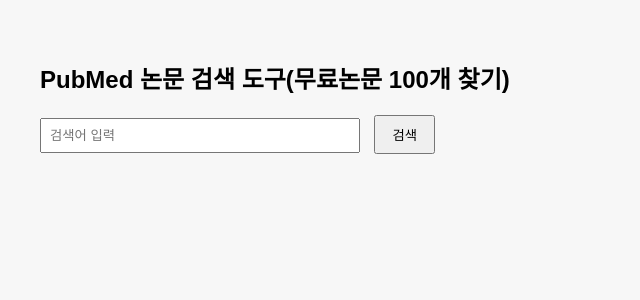
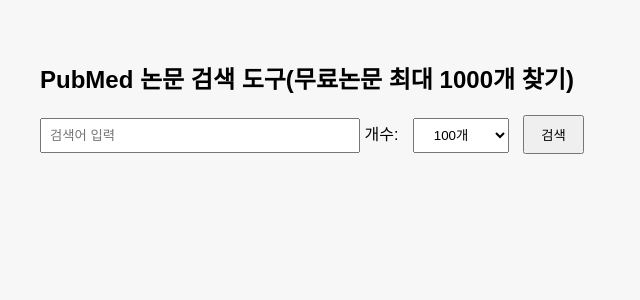
Before and after one commit to hantopic/pubmed-search1, a Flask app: page / in a window 1280 px wide. Shown: the top 300 px of the page, without its empty margins (0-640 px from the left). Run offline with Flask 3, Linux system fonts and the light colour scheme.

Commit message:
Add files via upload

```diff
--- a/templates/index.html
+++ b/templates/index.html
@@ -2,25 +2,33 @@
 <html lang="ko">
 <head>
     <meta charset="UTF-8">
-    <title>PubMed 논문 검색(무료논문 100개 찾기)</title>
+    <title>PubMed 논문 검색(무료논문 최대 1000개 찾기)</title>
     <style>
         body { font-family: Arial, sans-serif; padding: 2em; background: #f7f7f7; }
         input[type=text] { width: 300px; padding: 8px; }
-        button { padding: 8px 16px; margin-left: 10px; }
+        button, select { padding: 8px 16px; margin-left: 10px; }
         table { border-collapse: collapse; width: 100%; margin-top: 2em; }
         th, td { border: 1px solid #ccc; padding: 8px; text-align: left; }
         th { background-color: #eee; }
     </style>
 </head>
 <body>
-    <h2>PubMed 논문 검색 도구(무료논문 100개 찾기)</h2>
+    <h2>PubMed 논문 검색 도구(무료논문 최대 1000개 찾기)</h2>
     <form method="post">
         <input type="text" name="keyword" placeholder="검색어 입력" value="{{ query }}">
+        <label for="count">개수:</label>
+        <select name="count">
+            <option value="100" selected>100개</option>
+            <option value="200">200개</option>
+            <option value="300">300개</option>
+            <option value="400">400개</option>
+            <option value="500">500개</option>
+            <option value="1000">1000개</option>
+        </select>
         <button type="submit">검색</button>
     </form>
 
     {% if results %}
-
     <table>
         <thead>
             <tr>
```
